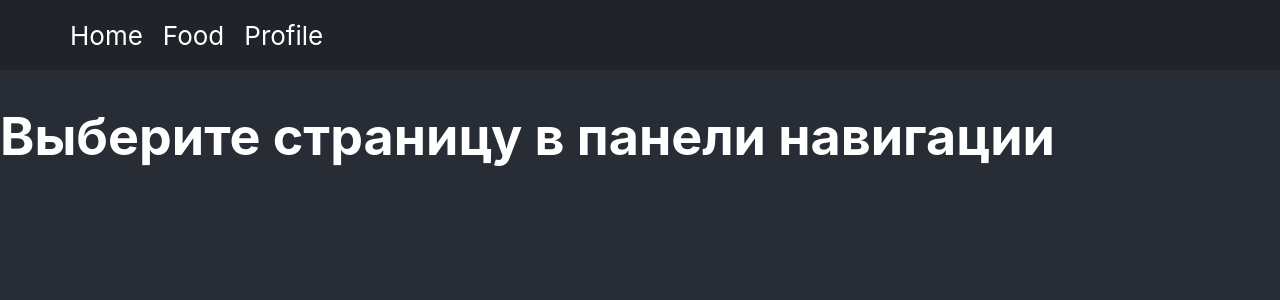
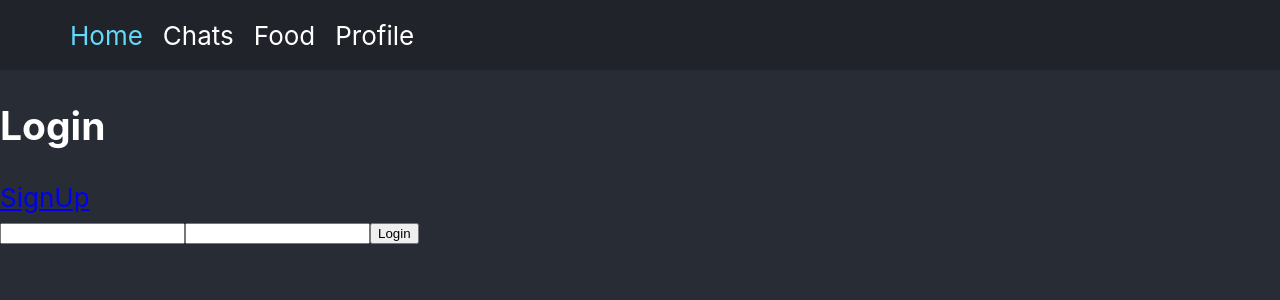
Before and after one commit to Mercique/React-app, a React (Create React App) app: page / in a window 1280 px wide. Shown: the top 300 px of the page. Built offline with nearby package versions, Linux system fonts and the light colour scheme; no server answers.

Commit message:
start work on the task9

```diff
--- a/package.json
+++ b/package.json
@@ -10,6 +10,7 @@
     "@testing-library/react": "^12.1.2",
     "@testing-library/user-event": "^13.5.0",
     "cra-template": "1.1.3",
+    "firebase": "^9.6.7",
     "node-sass": "^7.0.1",
     "react": "^17.0.2",
     "react-dom": "^17.0.2",
--- /dev/null
+++ b/src/components/Home/home.js
@@ -0,0 +1,61 @@
+import { useState } from "react";
+import { Link } from "react-router-dom";
+import { login, signUp } from "../../services/firebase";
+
+export const Home = ({ isSignUp }) => {
+  const [email, setEmail] = useState("");
+  const [pass, setPass] = useState("");
+  const [error, setError] = useState("");
+
+  const handleChangeEmail = (e) => {
+    setEmail(e.target.value);
+  };
+
+  const handleChangePass = (e) => {
+    setPass(e.target.value);
+  };
+
+  const handleSignUp = async () => {
+    try {
+      await login(email, pass);
+    } catch (e) {
+      setError(e.message);
+    }
+  };
+
+  const handleSignIn = async () => {
+    try {
+      await signUp(email, pass);
+    } catch (e) {
+      setError(e.message);
+    }
+  };
+
+  const handleSubmit = (e) => {
+    e.preventDefault();
+
+    if (isSignUp) {
+      handleSignUp();
+    } else {
+      handleSignIn();
+    }
+
+    setEmail("");
+    setPass("");
+  };
+
+  return (
+    <div>
+      <h2>{isSignUp ? "SignUp" : "Login"}</h2>
+      <Link to={`${isSignUp ? "/" : "signup"}`}>
+        {!isSignUp ? "SignUp" : "Login"}
+      </Link>
+      <form onSubmit={handleSubmit}>
+        <input type="text" value={email} onChange={handleChangeEmail} />
+        <input type="password" value={pass} onChange={handleChangePass} />
+        <button>Login</button>
+        {error && <span>{error}</span>}
+      </form>
+    </div>
+  );
+};
--- /dev/null
+++ b/src/components/PrivateRoute/privateRoute.js
@@ -0,0 +1,5 @@
+import { Outlet, Navigate } from "react-router";
+
+export const PrivateRoute = ({ authed }) => {
+  return authed ? <Outlet /> : <Navigate to="/" replace />;
+};
--- a/src/components/Profile/profile.js
+++ b/src/components/Profile/profile.js
@@ -1,4 +1,5 @@
 import { useDispatch, useSelector } from "react-redux";
+import { logout } from "../../services/firebase";
 import { changeShowName } from "../../store/profile/actions";
 import { selectProfile } from "../../store/profile/selectors";
 
@@ -10,8 +11,18 @@
     dispatch(changeShowName);
   };
 
+  const handleLogout = async () => {
+    try {
+      await logout();
+    } catch (e) {
+      console.warn(e);
+    }
+  }
+
   return (
     <>
+      <h3>Profile</h3>
+      <button onClick={handleLogout}>Logout</button>
       <input type="checkbox" onChange={showName} />
       {profile.showName && <span>{profile.name}</span>}
     </>
--- /dev/null
+++ b/src/components/PublicRoute/publicRoute.js
@@ -0,0 +1,5 @@
+import { Outlet, Navigate } from "react-router";
+
+export const PublicRoute = ({ authed }) => {
+  return !authed ? <Outlet /> : <Navigate to="/profile" replace />;
+};
--- a/src/components/Router/index.js
+++ b/src/components/Router/index.js
@@ -4,16 +4,50 @@
 import { ChatList } from "../ChatList/chatList";
 import { Profile } from "../Profile/profile";
 import { Food } from "../Food/food";
+import { Home } from "../Home/home";
+import { PublicRoute } from "../PublicRoute/publicRoute";
+import { PrivateRoute } from "../PrivateRoute/privateRoute";
+import { useEffect, useState } from "react";
+import { onAuthStateChanged } from "firebase/auth";
+import { auth } from "../../services/firebase";
 
 export const Router = () => {
+  const [authed, setAuthed] = useState(false);
+
+  const authorize = () => {
+    setAuthed(true);
+  };
+
+  const unauthorize = () => {
+    setAuthed(false);
+  };
+
+  useEffect(() => {
+    const unSubscribe = onAuthStateChanged(auth, (user) => {
+      if (user) {
+        setAuthed(true);
+      } else {
+        setAuthed(false);
+      }
+    });
+
+    return unSubscribe;
+  }, []);
+
   return (
     <BrowserRouter>
       <header className="header">
         <NavLink
+          to="/"
+          style={({ isActive }) => ({ color: isActive ? "#61dafb" : "#fff" })}
+        >
+          Home
+        </NavLink>
+        <NavLink
           to="/chats"
           style={({ isActive }) => ({ color: isActive ? "#61dafb" : "#fff" })}
         >
-          Home
+          Chats
         </NavLink>
         <NavLink
           to="/food"
@@ -29,12 +63,17 @@
         </NavLink>
       </header>
       <Routes>
-        <Route path="/" element={<h1>Выберите страницу в панели навигации</h1>}></Route>
-        <Route path="/food" element={<Food />}></Route>
+        <Route path="/" element={<PublicRoute authed={authed} />}>
+          <Route path="" element={<Home />} />
+          <Route path="/signup" element={<Home isSignUp />} />
+        </Route>
         <Route path="/chats" element={<ChatList />}>
           <Route path=":chatId" element={<Chat />} />
         </Route>
-        <Route path="/profile" element={<Profile />}></Route>
+        <Route path="/food" element={<Food />}></Route>
+        <Route path="/profile" element={<PrivateRoute authed={authed} />}>
+          <Route path="" element={<Profile onLogout={unauthorize} />} />
+        </Route>
         <Route path="*" element={<h2>404</h2>} />
       </Routes>
     </BrowserRouter>
--- /dev/null
+++ b/src/services/firebase.js
@@ -0,0 +1,31 @@
+// Import the functions you need from the SDKs you need
+import { initializeApp } from "firebase/app";
+import {
+  getAuth,
+  createUserWithEmailAndPassword,
+  signInWithEmailAndPassword,
+  signOut,
+} from "firebase/auth";
+// TODO: Add SDKs for Firebase products that you want to use
+// https://firebase.google.com/docs/web/setup#available-libraries
+
+// Your web app's Firebase configuration
+const firebaseConfig = {
+  apiKey: "AIzaSyBN7moD5Nn4EQrCGihixol9JjWw9-NIF5I",
+  authDomain: "gb-react-5ef48.firebaseapp.com",
+  projectId: "gb-react-5ef48",
+  storageBucket: "gb-react-5ef48.appspot.com",
+  messagingSenderId: "520016025919",
+  appId: "1:520016025919:web:eb20d1af748e1557005b8a",
+};
+
+// Initialize Firebase
+const app = initializeApp(firebaseConfig);
+
+export const auth = getAuth(app);
+
+export const signUp = (email, pass) =>
+  createUserWithEmailAndPassword(auth, email, pass);
+export const login = (email, pass) =>
+  signInWithEmailAndPassword(auth, email, pass);
+export const logout = () => signOut(auth);
```
Also changed, not shown: 1 other file (tests, documents, lock files or other folders).
